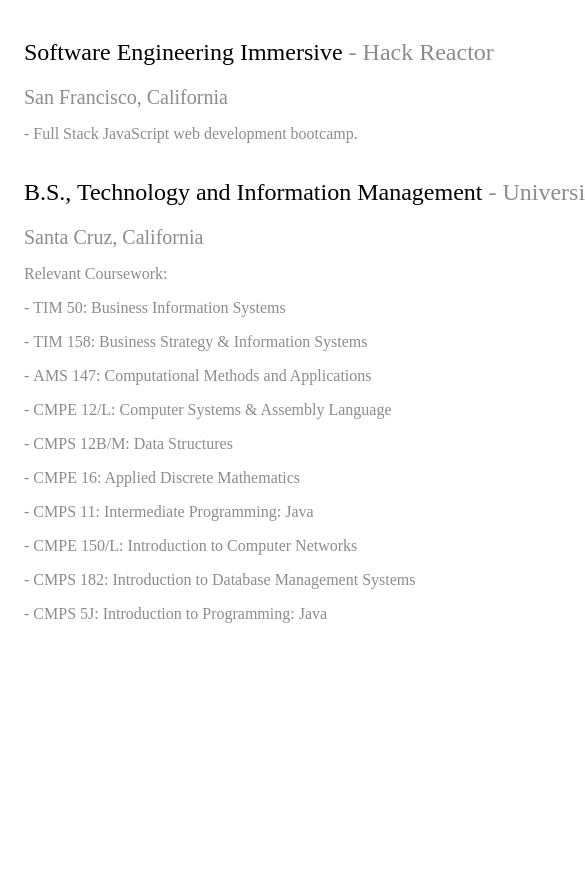
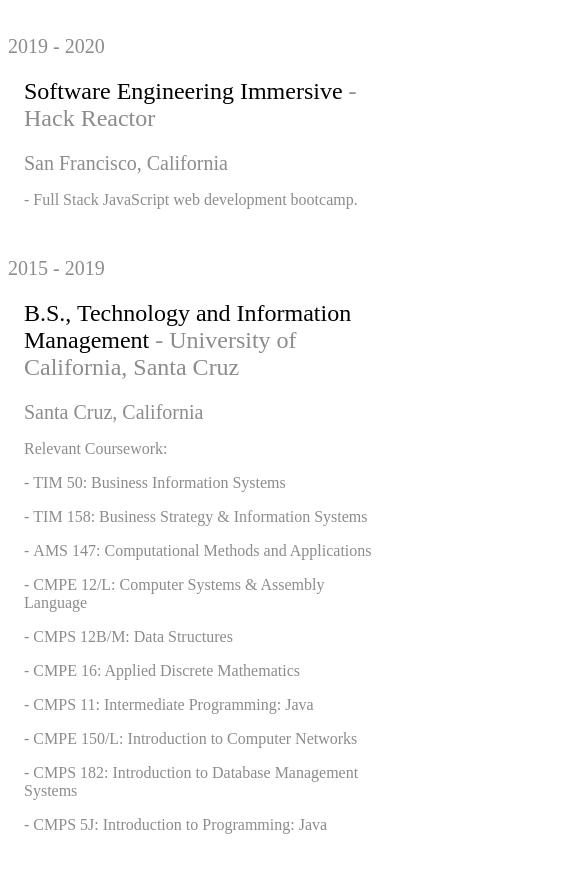
Before and after one commit to kangjietan/portfolio-v2, a Gatsby site: page /fullresume/components/Education in a window 390 px wide. Shown: the part 93-966 px from the top of the page, 585 px wide, since content can reach past the window. Before the commit the page ends 844 px from the top, so only its background shows below. Built offline with nearby package versions, Linux system fonts and the light colour scheme; Gatsby itself is replaced by a stand-in of ours.

Commit message:
Add media queries to make sections more responsive on smaller devices.

```diff
--- a/src/pages/fullresume/components/Education.tsx
+++ b/src/pages/fullresume/components/Education.tsx
@@ -1,4 +1,3 @@
-import { text } from "@fortawesome/fontawesome-svg-core";
 import React from "react";
 import styled from "styled-components";
 
@@ -7,20 +6,25 @@
 const EducationContainer = styled.div`
   display: flex;
   color: var(--on-bg);
-  width: 1320px;
+  max-width: 1320px;
+  width: 100%;
   margin-top: 2rem;
   flex-direction: column;
 `;
 
 const EducationItem = styled.div`
   display: flex;
-  justify-content: space-between;
+  margin-bottom: 1rem;
+
+  @media (max-width: 576px) {
+    flex-direction: column-reverse;
+  }
 `;
 
 const EducationDescription = styled.div`
   display: flex;
   flex-direction: column;
-  width: calc(100% - 150px);
+  margin-right: auto;
 
   & > * {
     margin-left: 1rem;
@@ -36,13 +40,34 @@
 `;
 
 const EducationTime = styled.div`
+  display: flex;
+  justify-content: flex-end;
   font-size: 1.5rem;
   color: ${textColor};
   width: 150px;
   margin-top: 1rem;
+  margin-left: 1rem;
 
   & > * {
     margin: 0;
+  }
+
+  @media (max-width: 1400px) {
+    font-size: 1.25rem;
+  }
+
+  @media (max-width: 1200px) {
+    font-size: 1.1rem;
+  }
+
+  @media (max-width: 992px) {
+    font-size: 1rem;
+  }
+
+  @media (max-width: 576px) {
+    margin-left: 0;
+    font-size: 1.25rem;
+    justify-content: flex-start;
   }
 `;
 
@@ -103,7 +128,7 @@
           </EducationBullets>
         </EducationDescription>
         <EducationTime>
-          <p>2019-2020</p>
+          <p>2019 - 2020</p>
         </EducationTime>
       </EducationItem>
       <EducationItem>
@@ -123,7 +148,7 @@
           </EducationBullets>
         </EducationDescription>
         <EducationTime>
-          <p>2015-2019</p>
+          <p>2015 - 2019</p>
         </EducationTime>
       </EducationItem>
     </EducationContainer>
```
Also changed, not shown: src/pages/fullresume/components/Experience.tsx (+28 -3 lines).
